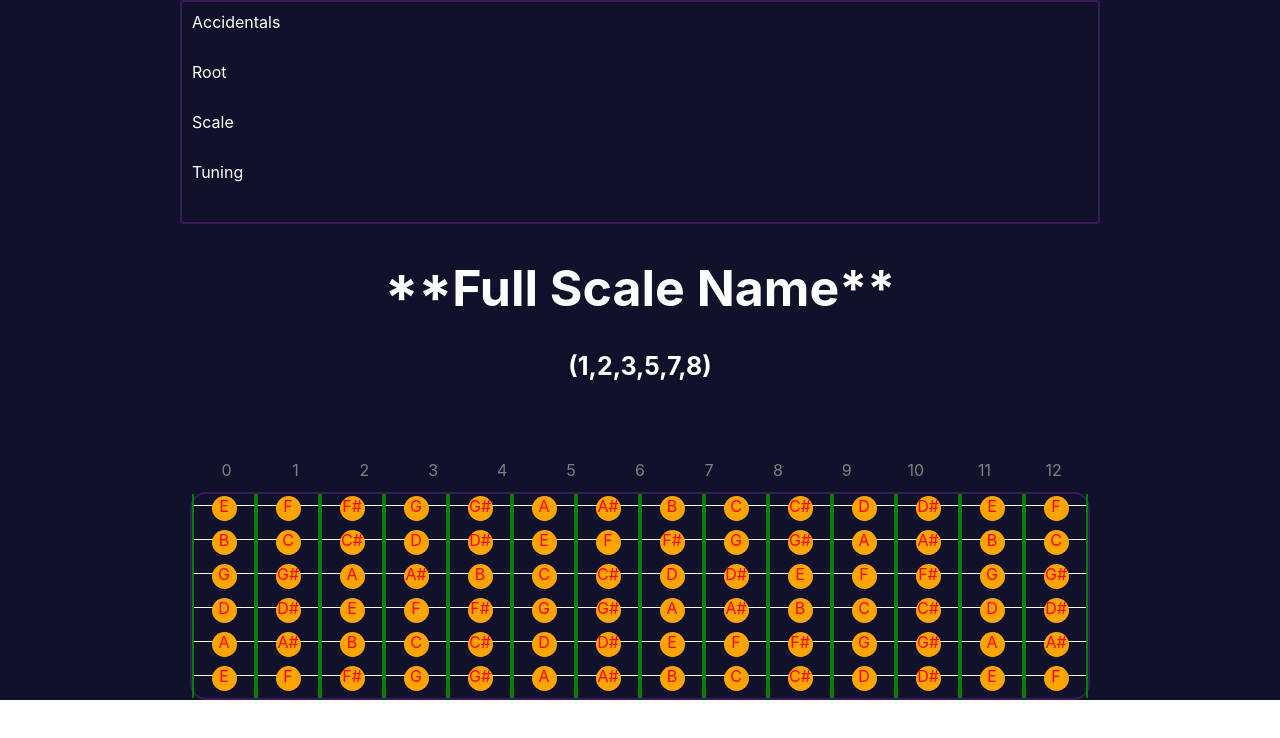
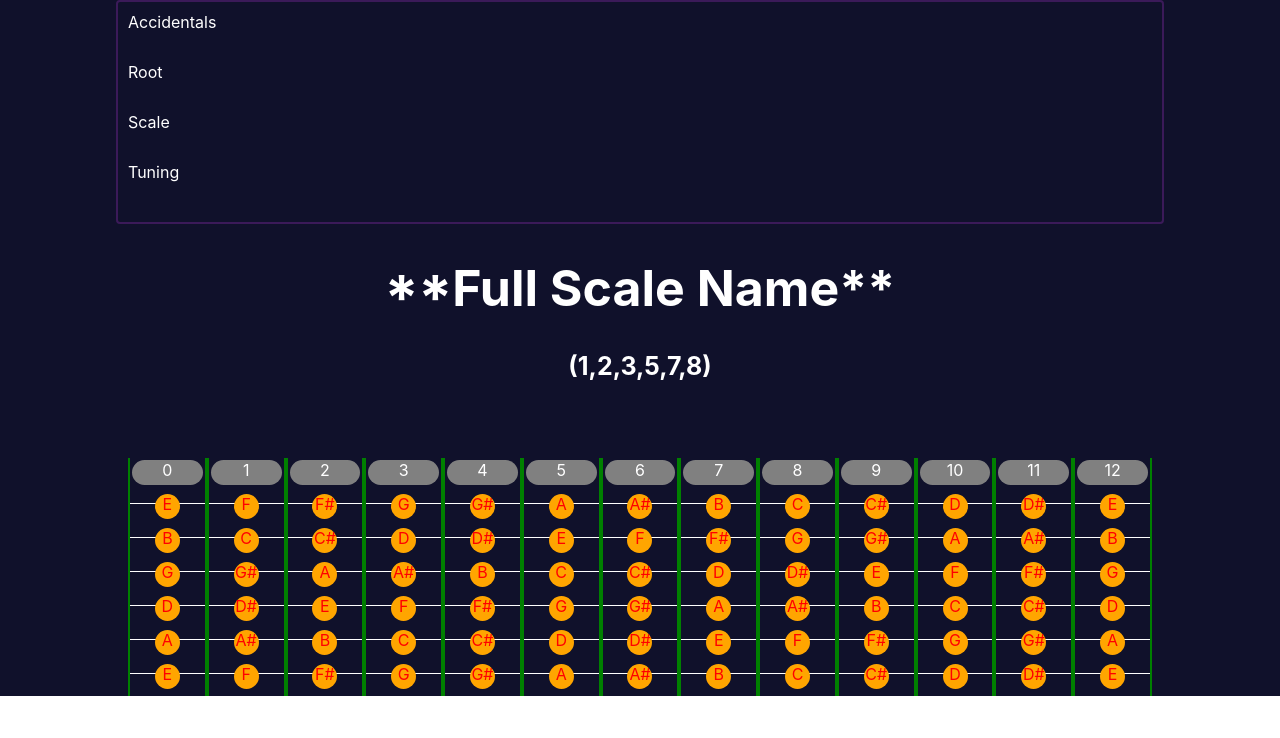
Before and after one commit to codydeatherage/legendary-potato, a React (Create React App) app: page / in a window 1280 px wide. Shown: the top 738 px of the page. Built offline with nearby package versions, Linux system fonts and the light colour scheme.

Commit message:
Fretboard frets are now numbered

```diff
--- a/src/App.js
+++ b/src/App.js
@@ -3,11 +3,10 @@ import './App.css';
 import { Box } from '@mui/material';
 import { styled } from '@mui/system'
 import FretBoard from './components/FretBoard'
-import FretLabels from './components/FretLabels'
 
 const Settings = styled('div')({
   height: '25vh',
-  width: '70vw',
+  width: '80vw',
   border: '2px solid #3b1a59',
   padding: 10,
   margin: 'auto',
@@ -24,11 +23,7 @@ const Setting = styled('div')({
 
 const App = () => {
   const tuning = ['E', 'B', 'G', 'D', 'A', 'E'];
-  const numFrets = 13;
-  let fretNumbers = [];
-  for (let i = 0; i < numFrets; i++) {
-    fretNumbers.push(i.toString());
-  }
+  const numFrets = 12;
   return (
     <Box sx={{ height: '100%', width: '100vw', backgroundColor: '#10112b', textAlign: 'center' }}>
       <Settings>
@@ -43,7 +38,7 @@ const App = () => {
           <h4>(1,2,3,5,7,8)</h4>
         </Box>
       </div>
-      <FretLabels labels={fretNumbers} />
+
       <FretBoard tuning={tuning} numFrets={numFrets} numStrings={6} />
     </Box>
   );
--- a/src/components/FretBoard.js
+++ b/src/components/FretBoard.js
@@ -1,8 +1,6 @@
 import React from 'react';
 import { Box, Button } from '@mui/material';
-import { styled, createTheme, ThemeProvider } from '@mui/system';
 import String from './String';
-
 const FretBoard = ({ numStrings, numFrets, tuning }) => {
     const noteSequence = ['A', 'A#', 'B', 'C', 'C#', 'D', 'D#', 'E', 'F', 'F#', 'G', 'G#'];
     let frets = [];
@@ -22,25 +20,25 @@ const FretBoard = ({ numStrings, numFrets, tuning }) => {
     }
     console.log(frets);
 
+
     let fretNumbers = [];
-    for(let i = 0; i < numFrets;i++){
+    for (let i = 0; i <= numFrets; i++) {
         fretNumbers.push(i.toString());
     }
+    console.log(fretNumbers);
+    return (
+        <Box sx={{ width: '80vw', minWidth: '550px', margin: 'auto', /* border: '2px solid #3b1a59', */ borderRadius: 4 }}>
 
-    return (
-        <Box sx={{ width: '70vw', margin: 'auto', border: '2px solid #3b1a59', borderRadius: 4 }}>
-         {/*    <String notes={fretNumbers}/> */}
-            <div sx={{ width: '100%', border: '2px solid #3b1a59', borderRadius: 4 }}>
-                <String notes={frets[0]}/>
-                <String notes={frets[1]}/>
-                <String notes={frets[2]}/>
-                <String notes={frets[3]}/>
-                <String notes={frets[4]}/>
-                <String notes={frets[5]}/>
+            <div sx={{ width: '100%', /* border: '2px solid #3b1a59', */ borderRadius: 4 }}>
+                <String notes={fretNumbers} label />
+                <String notes={frets[0]} />
+                <String notes={frets[1]} />
+                <String notes={frets[2]} />
+                <String notes={frets[3]} />
+                <String notes={frets[4]} />
+                <String notes={frets[5]} />
             </div>
         </Box>
-
-
     )
 }
 
--- a/src/components/FretLabels.js
+++ b/src/components/FretLabels.js
@@ -2,26 +2,43 @@ import React from 'react';
 import { styled } from '@mui/system';
 
 const Row = styled('div')({
-    width: '70vw',
+    width: '80vw',
     margin: 'auto',
     display: 'flex',
+    minWidth: '550px',
 
 })
 
 const Label = styled('div')({
-    flex: 1,
-    width: 'max-content',
-    height: '30px',
-    color: 'gray',
-    zIndex: 99,
-    padding: '2px',
+    // color: 'white',
+
+    // textAlign: 'center',
+    // zIndex: 99,
+
+    borderRadius: '40px',
+    height: '25px',
+    width: '100%',
+    backgroundColor: 'white',
+    textAlign: 'center',
+    margin: 'auto'
 })
 
-const FretLabels = ({labels}) => {
+const LabelContainer = styled('div')({
+    flex: 1,
+    height: '30px',
+    borderLeft: '2px solid green',
+    borderRight: '2px solid green',
+    zIndex: 99,
+
+})
+
+const FretLabels = ({ labels }) => {
     return (
         <Row>
             {labels.map((label, index) =>
-                <Label>{index}</Label>
+                <LabelContainer>
+                    <Label>{index}</Label>
+                </LabelContainer>
             )}
         </Row>
     )
--- a/src/components/String.js
+++ b/src/components/String.js
@@ -8,16 +8,15 @@ const Row = styled('div')({
 
 })
 
-const Fret = styled('div')({
+const Fret = styled('div')(({ label }) => ({
     flex: 1,
-    width: 'max-content',
     height: '30px',
-    color: 'red',
+    color: label ? 'white' : 'red',
     borderLeft: '2px solid green',
     borderRight: '2px solid green',
     zIndex: 99,
     padding: '2px',
-})
+}))
 
 const ThinString = styled('div')({
     position: 'absolute',
@@ -28,24 +27,23 @@ const ThinString = styled('div')({
     zIndex: 0,
 })
 
-const Note = styled('div')({
+const Note = styled('div')(({ label }) => ({
     borderRadius: '40px',
-    width: '25px',
+    width: label ? '100%' : '25px',
     height: '25px',
-    backgroundColor: 'orange',
+    backgroundColor: label ? 'gray' : 'orange',
     textAlign: 'center',
     margin: 'auto'
-})
+}))
 
-const String = ({ notes }) => {
+const String = ({ notes, label }) => {
     console.log(notes)
     return (
         <Row>
-            <ThinString />
+            {!label && <ThinString />}
             {notes.map((note) =>
-                <Fret>
-                    <Note> {note}</Note>
-
+                <Fret label={label}>
+                    <Note label={label}> {note}</Note>
                 </Fret>
             )}
         </Row>
```
